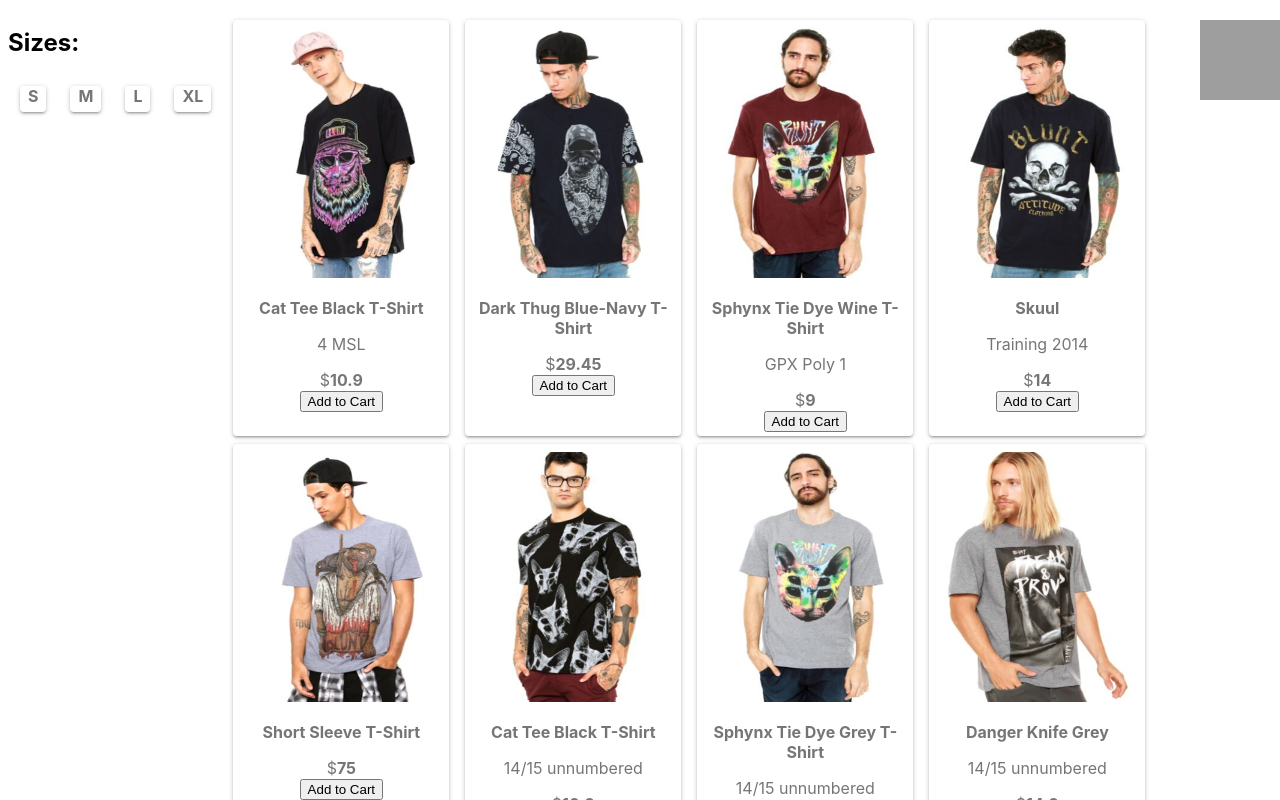
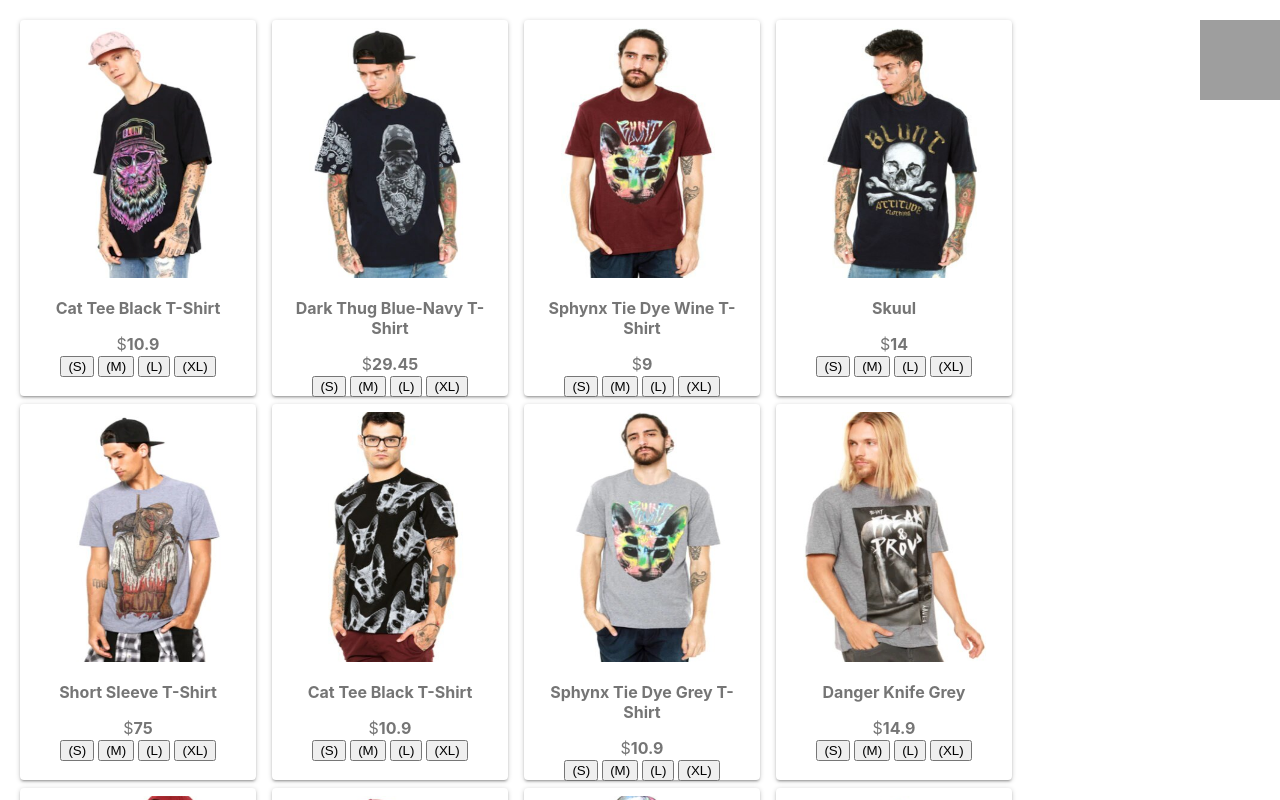
Before and after one commit to djwolff/new-shopping-cart, a React (Create React App) app: page / in a window 1280 px wide. Shown: the top 800 px of the page. Built offline with nearby package versions, Linux system fonts and the light colour scheme; grey boxes are pictures that could not be loaded.

Commit message:
fixed sizes

```diff
--- a/src/components/Cart.js
+++ b/src/components/Cart.js
@@ -1,18 +1,7 @@
 import React, { useState } from 'react';
 import PropTypes from 'prop-types';
-import { withStyles } from '@material-ui/core/styles';
-import Paper from '@material-ui/core/Paper';
-import Grid from '@material-ui/core/Grid';
-
 import './cartStyle.scss';
 
-const styles = theme => ({
-  paper: {
-    padding: theme.spacing.unit,
-    textAlign: 'center',
-    color: theme.palette.text.secondary,
-  },
-});
 
 const root = {
   position: "absolute",
@@ -66,18 +55,13 @@ function Cart(props) {
     setCartStatus(!cartStatus);
   }
 
-  var itemMap = []; // [{sku: {sku}, name: {name}, price: {price}, quantity: {quantity}}]
   var total = 0;
 
   cartItems.forEach((item) => {
-    var index = itemMap.findIndex(x => x.sku === item.sku)
-    if(index >= 0) {
-      itemMap[index].quantity += 1;
-    } else {
-      itemMap.push({sku: item.sku, name: item.title, price: item.price, quantity: 1});
-    }
-    total += item.price
+    total += item.price * item.quantity;
   })
+
+  // console.log("cartitems", cartItems);
 
   return (
     <div style={root}>
@@ -89,10 +73,10 @@ function Cart(props) {
                 <p style={cartText}>{cartItems.length} Item(s) in Cart</p>
               </div>
               <div className="float-cart__shelf-container">
-                {itemMap.map((item) => {
+                {cartItems.map((item) => {
                   return  <div style={{color: "white", margin: 10}}>
                             <div>
-                              <span>{item.name} ($<b>{item.price}</b>)</span>
+                              <span>({item.size}) {item.name} (${item.price})</span>
                               <span style={{float: "right"}}>{item.quantity}</span>
                             </div>
                             <button onClick={() => removeCartItems(item)}>Remove</button>
--- a/src/components/NestedGrid.js
+++ b/src/components/NestedGrid.js
@@ -16,8 +16,8 @@ const styles = theme => ({
     padding: theme.spacing.unit,
     textAlign: 'center',
     color: theme.palette.text.secondary,
-    height: 400,
-    width: 200,
+    height: 360,
+    width: 220,
   },
 });
 
@@ -47,13 +47,22 @@ function FormRow(props) {
           <div>
             <img style={img} src={`/products/${product.sku}_1.jpg`} alt={product.title} title={product.title} />
             <p><b>{product.title}</b></p>
-            <p>{product.description}</p>
+            {/*}<p>{product.description}</p>*/}
             <div className="val">
               {product.currencyFormat}
               <b>{product.price}</b>
             </div>
-            <button onClick={() => addToCart(product)}>
-              Add to Cart
+            <button style={{margin: 2}} onClick={() => addToCart(product, "S")}>
+              (S)
+            </button>
+            <button style={{margin: 2}} onClick={() => addToCart(product, "M")}>
+              (M)
+            </button>
+            <button style={{margin: 2}} onClick={() => addToCart(product, "L")}>
+              (L)
+            </button>
+            <button style={{margin: 2}} onClick={() => addToCart(product, "XL")}>
+              (XL)
             </button>
           </div>
         </Paper>
@@ -92,21 +101,39 @@ function NestedGrid(props) {
   const [cartItems, setCartItems] = useState([]);
   const [cartStatus, setCartStatus] = useState(false);
 
-  function handleAddCartItem(item) {
-    console.log("OPEN CART");
-    setCartItems(cartItems.concat(item));
+  function handleAddCartItem(newItem, size) {
+    console.log("ADDING ITEM");
+    var index = cartItems.findIndex(x => (x.sku === newItem.sku && x.size === size));
+
+    var newCart = JSON.parse(JSON.stringify(cartItems));
+    if(index >= 0) {
+      newCart[index].quantity += 1;
+    } else {
+      newCart.push({sku: newItem.sku, name: newItem.title, price: newItem.price, quantity: 1, size: size});
+    }
+
     setCartStatus(true);
+    setCartItems(newCart);
   }
 
   function handleRemoveCartItem(item) {
-    console.log("deleting one ", item.name);
-    const index = cartItems.findIndex(x => x.sku === item.sku);
-    console.log(index);
-    const newCart = [
-      ...cartItems.slice(0, index),
-      ...cartItems.slice(index+1)
-    ]
-    setCartItems(newCart);
+    console.log("deleting one ", item.name, " size: ", item.size);
+    const index = cartItems.findIndex(x => (x.sku === item.sku && x.size === item.size));
+    if(index >= 0){
+
+      var newCart = JSON.parse(JSON.stringify(cartItems));
+      if(newCart[index].quantity === 1) {
+        newCart = [
+          ...cartItems.slice(0, index),
+          ...cartItems.slice(index+1)
+        ]
+      } else {
+        newCart[index].quantity -= 1;
+      }
+      setCartItems(newCart);
+    } else {
+      console.log("CANT REMOVE ITEM");
+    }
   }
 
   // Make this cleaner later yeet
@@ -124,9 +151,9 @@ function NestedGrid(props) {
   return (
     <div className="App">
       <Grid container className={classes.root}>
-        <Grid item xs={2}>
-          <Size />
-        </Grid>
+        {/*<Grid item xs={2}>
+          <Size editSize={editSize} clothSize={size}/>
+        </Grid>*/}
         <Grid item xs={10}>
           <Grid container spacing={8}>
             {productRows}
--- a/src/components/Size.js
+++ b/src/components/Size.js
@@ -17,7 +17,7 @@ const styles = theme => ({
 });
 
 function Size(props) {
-  const { classes, products } = props;
+  const { classes, products, clothSize, editSize } = props;
 
   return (
     <Grid container className="sizes" justify="center">
@@ -27,9 +27,15 @@ function Size(props) {
       <Grid container spacing={24}>
         {["S", "M", "L", "XL"].map(size => (
           <Grid key={size} item>
-            <Paper className={classes.paper} style={{height: "25%", "padding-top": 0}}>
-            <h4>{size}</h4>
-            </Paper>
+            {clothSize === size ? (
+              <Paper className={classes.paper} style={{height: "25%", "padding-top": 0, "backgroundColor": "green", "cursor": "pointer"}}  onClick={() => editSize(size)}>
+                <h4>{size}</h4>
+              </Paper>
+            ) : (
+              <Paper className={classes.paper} style={{height: "25%", "padding-top": 0, "cursor": "pointer"}}  onClick={() => editSize(size)}>
+                <h4>{size}</h4>
+              </Paper>
+            )}
           </Grid>
         ))}
       </Grid>
```
